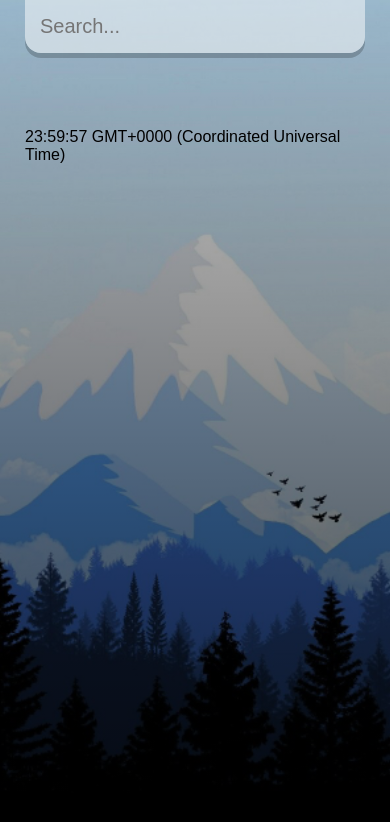
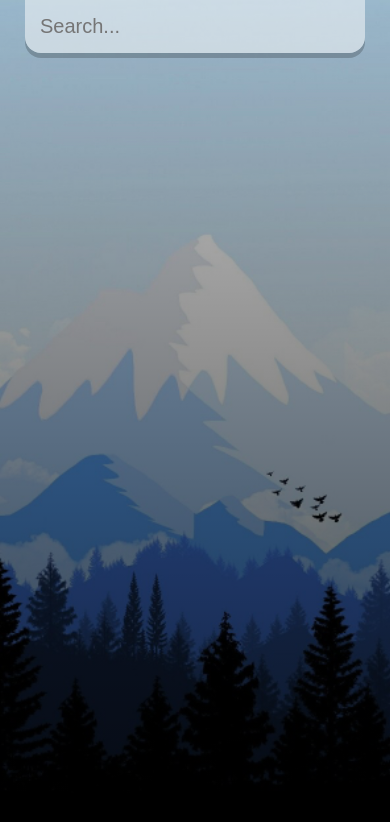
Before and after one commit to chideraao/weather-app-with-React, a React (Create React App) app: page / in a window 390 px wide. Shown: the top 822 px of the page. Built offline with nearby package versions, Linux system fonts and the light colour scheme.

Commit message:
finished tryouts

```diff
--- a/src/App.css
+++ b/src/App.css
@@ -37,7 +37,6 @@ main {
 	display: block;
 	width: 100%;
 	padding: 15px;
-
 	appearance: none;
 	background: none;
 	outline: none;
@@ -54,6 +53,21 @@ main {
 .search-box .search-bar:focus {
 	background-color: rgba(255, 255, 255, 0.75);
 	box-shadow: 0px 0px 8px 3px #4484c4;
+}
+
+.time-box {
+	text-align: center;
+}
+
+.time {
+	position: relative;
+	display: inline-block;
+	margin: 20px auto;
+	padding: 10px 25px;
+	color: #fff;
+	font-size: 90px;
+	font-weight: 800;
+	text-shadow: 3px 6px rgba(50, 50, 70, 0.5);
 }
 
 .location-box .location {
@@ -97,3 +111,10 @@ main {
 	font-weight: 300;
 	text-shadow: 3px 3px rgba(50, 50, 70, 0.5);
 }
+
+@media (max-width: 850px) {
+	.time {
+		font-size: 70px;
+		font-weight: 800;
+	}
+}
--- a/src/App.js
+++ b/src/App.js
@@ -16,25 +16,25 @@ const api = {
 function App() {
 	const [query, setQuery] = useState("");
 	const [weather, setWeather] = useState({});
+	const [timeZone, setTimeZone] = useState({});
 
 	const search = (e) => {
 		if (e.key === "Enter") {
 			//weathermap API call
 			Axios.get(`${api.base}${query}&units=metric&APPID=${api.key}`).then(
 				(res) => {
+					console.log(res);
 					setWeather(res.data);
 					setQuery("");
-
-					console.log(weather.weather);
 				}
 			);
 			//geolocation API call
 			if (weather.main !== undefined) {
-				console.log(weather);
 				Axios.get(
-					`${api.timeBase}apiKey=${api.timeKey}&tz=${weather.name}, ${weather.sys.country}`
+					`${api.timeBase}apiKey=${api.timeKey}&location=${weather.name}, ${weather.sys.country}`
 				).then((res) => {
-					console.log(res);
+					console.log(res.data);
+					setTimeZone(res.data);
 				});
 			}
 		}
@@ -61,10 +61,10 @@ function App() {
 						onKeyPress={search}
 					/>
 				</div>
+				<Time timeZone={timeZone} />
 				<Location weather={weather} />
 				<Dates weather={weather} />
 				<Weather weather={weather} />
-				<Time />
 			</main>
 		</div>
 	);
--- a/src/Components/Location.jsx
+++ b/src/Components/Location.jsx
@@ -1,9 +1,6 @@
 import React from "react";
 
 function Location({ weather }) {
-	if (weather.main !== undefined) {
-		console.log(weather.main.temp);
-	}
 	return (
 		<div>
 			{typeof weather.main !== "undefined" ? (
--- a/src/Components/Time.jsx
+++ b/src/Components/Time.jsx
@@ -1,13 +1,11 @@
 import React from "react";
 
-function Time() {
-	const timeBuilder = (t) => {
-		let time = t.getTime();
-		return `${time}`;
-	};
-	const d = new Date();
-	let time = d.toTimeString();
-	return <div>{time}</div>;
+function Time({ timeZone }) {
+	return (
+		<div className="time-box">
+			<div className="time"> {timeZone.time_24}</div>
+		</div>
+	);
 }
 
 export default Time;
```
Also changed, not shown: src/Components/Search.jsx (added, +20 -0 lines).
